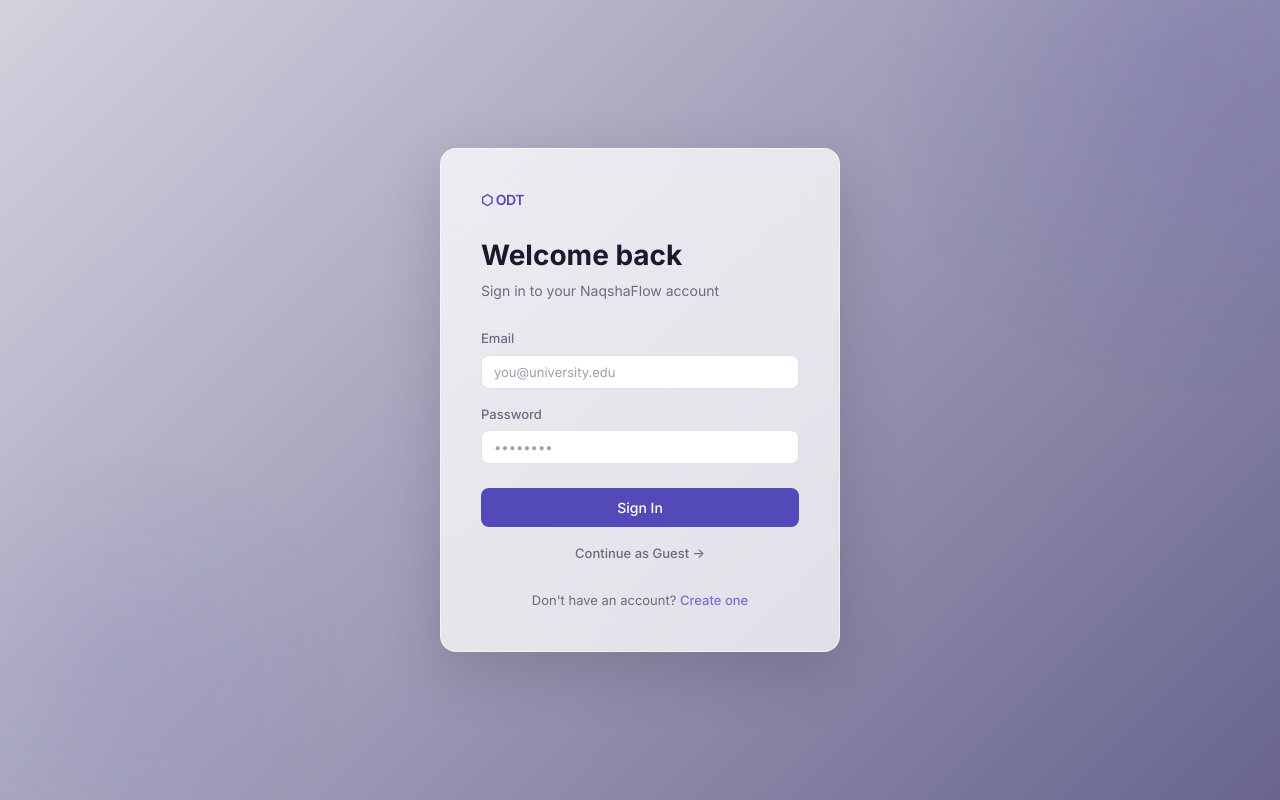
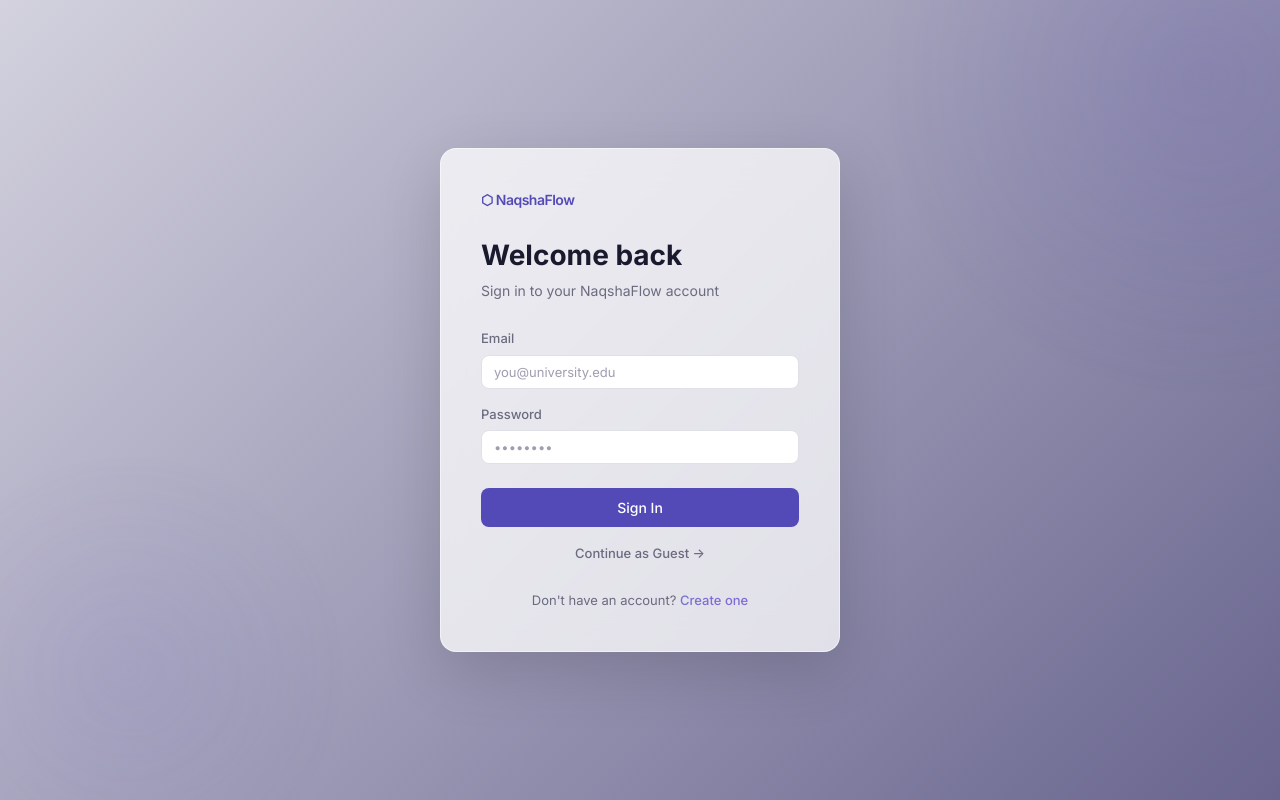
Before and after one commit to MuhammadAashirAslam/Online-Design-tool---CASE-, a React (Vite) app: page /login in a window 1280 px wide. Built offline with nearby package versions, Linux system fonts and the light colour scheme; no server answers.

Commit message:
Update UI branding from ODT to NaqshaFlow

```diff
--- a/src/pages/Dashboard.tsx
+++ b/src/pages/Dashboard.tsx
@@ -204,7 +204,7 @@ export default function Dashboard() {
     <div className="dashboard">
       {/* Top nav */}
       <nav className="dash-nav">
-        <div className="dash-nav-brand">⬡ ODT</div>
+        <div className="dash-nav-brand">⬡ NaqshaFlow</div>
         <div className="dash-nav-tabs">
           <button className={`dash-tab ${activeTab === 'projects' ? 'active' : ''}`} onClick={goToProjectsTab}>My Projects</button>
           <button className={`dash-tab ${activeTab === 'templates' ? 'active' : ''}`} onClick={goToTemplatesTab}>Templates</button>
@@ -232,7 +232,7 @@ export default function Dashboard() {
         {/* Guest banner */}
         {isGuest && (
           <div className="guest-banner">
-            <span>👋 You're using ODT as a guest. Your work is saved locally in this browser.</span>
+            <span>👋 You're using NaqshaFlow as a guest. Your work is saved locally in this browser.</span>
             <Link to="/signup" className="btn btn-primary btn-sm">Create Account</Link>
           </div>
         )}
--- a/src/pages/Editor.tsx
+++ b/src/pages/Editor.tsx
@@ -291,7 +291,7 @@ export default function Editor() {
         <button className="btn btn-ghost btn-sm" onClick={() => { saveNow(); navigate('/'); }}>
           ← Back
         </button>
-        <div className="editor-topbar-brand">⬡ ODT</div>
+        <div className="editor-topbar-brand">⬡ NaqshaFlow</div>
         <div className="editor-topbar-menus">
           <button className="topbar-menu-btn" onClick={() => setShowExport(true)}>Export</button>
           <button className="topbar-menu-btn" onClick={runValidation}>Validate</button>
--- a/src/pages/Login.tsx
+++ b/src/pages/Login.tsx
@@ -31,7 +31,7 @@ export default function Login() {
   return (
     <div className="auth-bg">
       <div className="auth-card">
-        <div className="logo-text">⬡ ODT</div>
+        <div className="logo-text">⬡ NaqshaFlow</div>
         <h1>Welcome back</h1>
         <p className="subtitle">Sign in to your NaqshaFlow account</p>
 
--- a/src/pages/Signup.tsx
+++ b/src/pages/Signup.tsx
@@ -36,7 +36,7 @@ export default function Signup() {
   return (
     <div className="auth-bg">
       <div className="auth-card">
-        <div className="logo-text">⬡ ODT</div>
+        <div className="logo-text">⬡ NaqshaFlow</div>
         <h1>Create account</h1>
         <p className="subtitle">Start designing UML diagrams in seconds</p>
 
```
